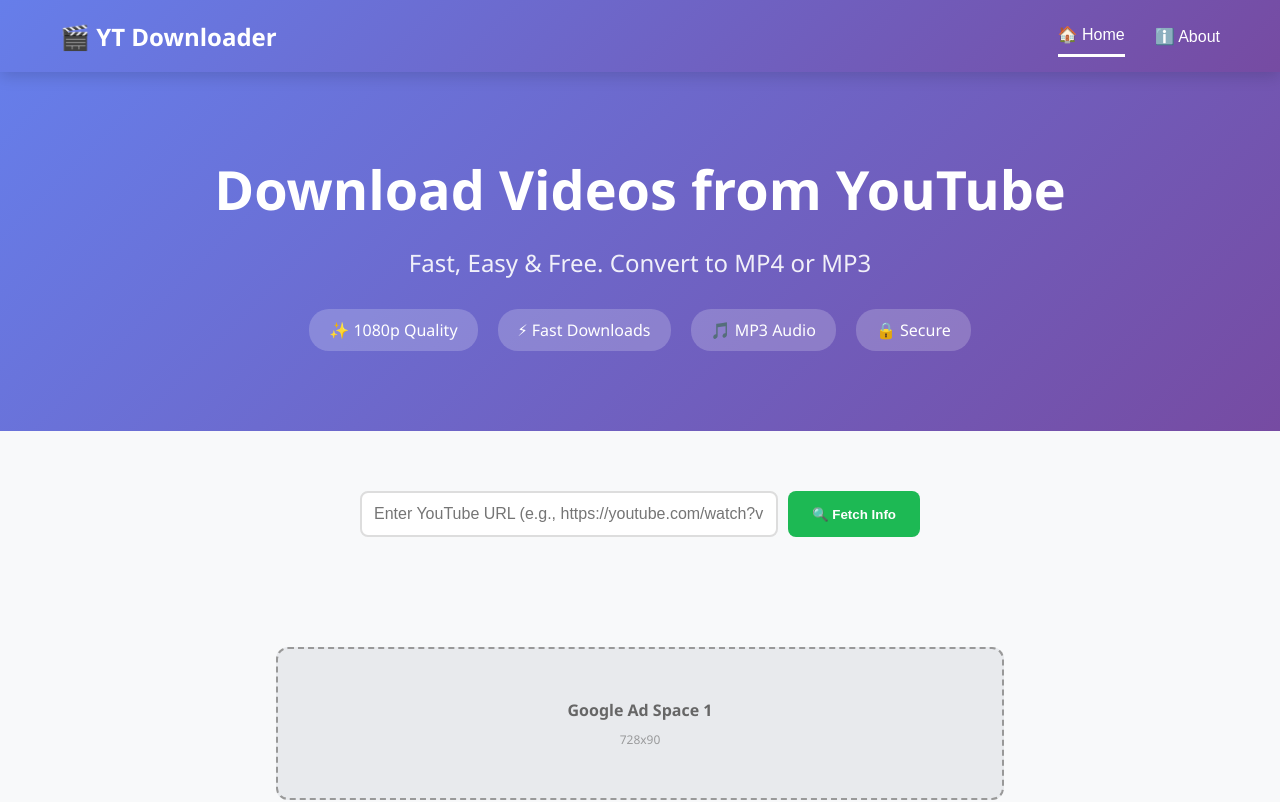
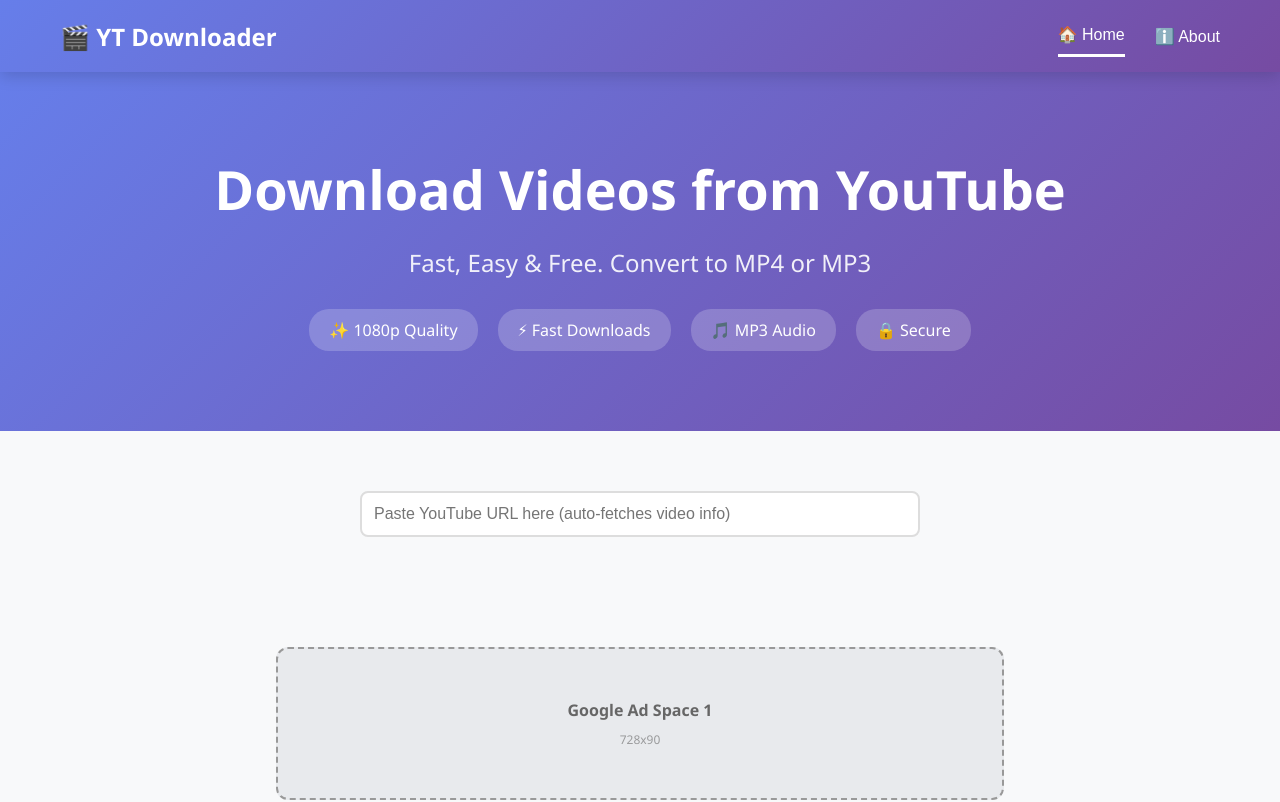
Before and after one commit to PenitentBot/video-downloader-frontend, a React (Create React App) app: page / in a window 1280 px wide. Shown: the top 802 px of the page. Built offline with nearby package versions, Linux system fonts and the light colour scheme.

Commit message:
Add auto-fetch on URL paste

```diff
--- a/src/components/DownloadForm.css
+++ b/src/components/DownloadForm.css
@@ -74,3 +74,11 @@
   background: #ccc;
   cursor: not-allowed;
 }
+.loading {
+  background: #4CAF50;
+  color: white;
+  padding: 12px;
+  border-radius: 8px;
+  margin-bottom: 15px;
+  text-align: center;
+}
--- a/src/components/DownloadForm.js
+++ b/src/components/DownloadForm.js
@@ -1,4 +1,4 @@
-import React, { useState } from 'react';
+import React, { useState, useEffect } from 'react';
 import './DownloadForm.css';
 import MetadataPreview from './MetadataPreview';
 
@@ -16,15 +16,20 @@
     return url.includes('list=') || url.includes('playlist');
   };
 
-  const fetchMetadata = async () => {
-    if (!url.trim()) {
-      setError('Please enter a URL');
+  const isValidYouTubeUrl = (url) => {
+    return url.includes('youtube.com/watch') || url.includes('youtu.be/');
+  };
+
+  const fetchMetadata = async (videoUrl) => {
+    if (!isValidYouTubeUrl(videoUrl)) {
+      setError('Please enter a valid YouTube URL');
+      setMetadata(null);
       return;
     }
 
-    if (isPlaylistUrl(url)) {
+    if (isPlaylistUrl(videoUrl)) {
       if (onPlaylistDetected) {
-        onPlaylistDetected(url);
+        onPlaylistDetected(videoUrl);
       }
       return;
     }
@@ -37,7 +42,7 @@
       const response = await fetch(`${API_URL}/api/metadata`, {
         method: 'POST',
         headers: { 'Content-Type': 'application/json' },
-        body: JSON.stringify({ url })
+        body: JSON.stringify({ url: videoUrl })
       });
 
       if (!response.ok) {
@@ -53,6 +58,20 @@
       setLoading(false);
     }
   };
+
+  // Auto-fetch when URL changes
+  useEffect(() => {
+    if (url.trim() && isValidYouTubeUrl(url)) {
+      const timer = setTimeout(() => {
+        fetchMetadata(url);
+      }, 1000); // Wait 1 second after user stops typing
+
+      return () => clearTimeout(timer);
+    } else {
+      setMetadata(null);
+      setError('');
+    }
+  }, [url]);
 
   const handleDownload = async () => {
     setLoading(true);
@@ -94,17 +113,14 @@
       <div className="input-group">
         <input
           type="text"
-          placeholder="Enter YouTube URL (e.g., https://youtube.com/watch?v=...)"
+          placeholder="Paste YouTube URL here (auto-fetches video info)"
           value={url}
           onChange={(e) => setUrl(e.target.value)}
-          onKeyPress={(e) => e.key === 'Enter' && fetchMetadata()}
           disabled={loading}
         />
-        <button onClick={fetchMetadata} disabled={loading}>
-          {loading ? '⏳ Loading...' : '🔍 Fetch Info'}
-        </button>
       </div>
 
+      {loading && <div className="loading">⏳ Fetching video info...</div>}
       {error && <div className="error">{error}</div>}
 
       {metadata && (
```
